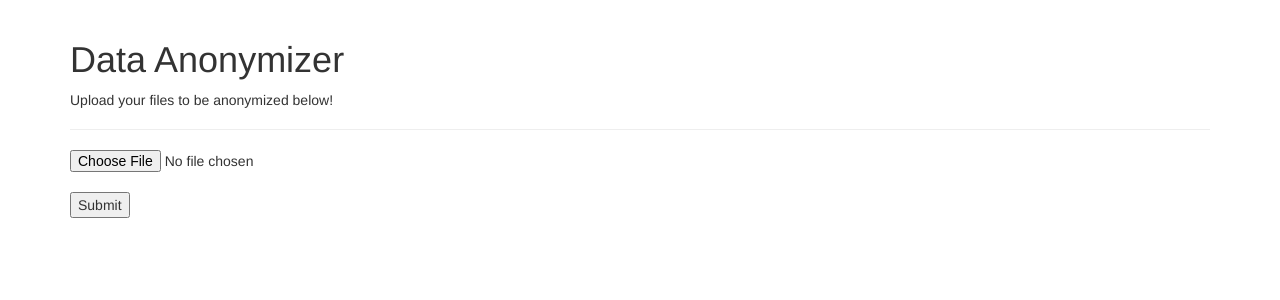
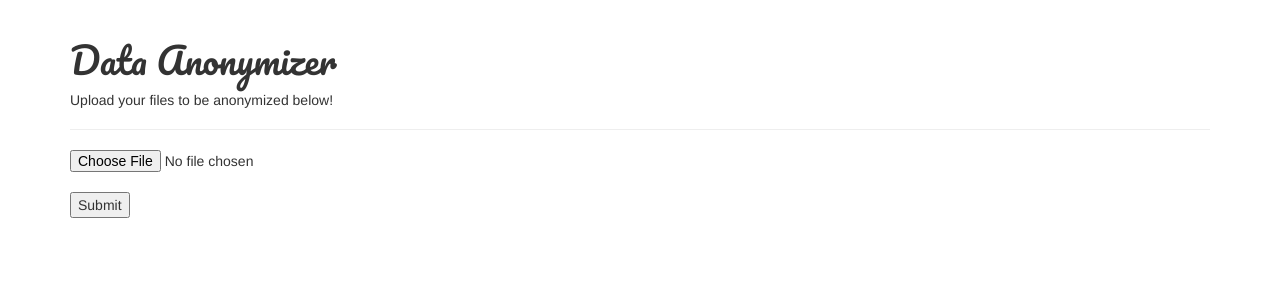
Before and after one commit to jaabberwocky/anonymiseapp, a Flask app: page /upload in a window 1280 px wide. Shown: the top 300 px of the page. Run offline with Flask 2, Linux system fonts and the light colour scheme; some libraries are stand-ins or nearby versions.

Commit message:
update front end; added google fonts offline

```diff
--- /dev/null
+++ b/app/static/style.css
@@ -0,0 +1,27 @@
+/* pacifico-regular - latin */
+@font-face {
+    font-family: 'Pacifico';
+    font-style: normal;
+    font-weight: 400;
+    src: url('fonts/pacifico-v12-latin-regular.eot'); /* IE9 Compat Modes */
+    src: local('Pacifico Regular'), local('Pacifico-Regular'),
+         url('fonts/pacifico-v12-latin-regular.eot?#iefix') format('embedded-opentype'), /* IE6-IE8 */
+         url('fonts/pacifico-v12-latin-regular.woff2') format('woff2'), /* Super Modern Browsers */
+         url('fonts/pacifico-v12-latin-regular.woff') format('woff'), /* Modern Browsers */
+         url('fonts/pacifico-v12-latin-regular.ttf') format('truetype'), /* Safari, Android, iOS */
+         url('fonts/pacifico-v12-latin-regular.svg#Pacifico') format('svg'); /* Legacy iOS */
+  }
+
+  h1 {
+      font-family: 'Pacifico';
+  }
+
+  h1 > a {
+    color: inherit;
+    text-decoration: inherit;
+  }
+
+  h1 > a:hover {
+    color: inherit;
+    text-decoration: inherit;
+  }
--- /dev/null
+++ b/app/templates/base.html
@@ -0,0 +1,18 @@
+{% extends "bootstrap/base.html" %}
+{% block head %}
+	{{ super() }}
+    <link rel="stylesheet" href="{{ url_for('static', filename='style.css') }}">
+{% endblock %}
+
+{% block title %}File Anonymizer{% endblock %}
+
+{% block content %}
+
+<div class ="container">
+	<div class="page-header">
+		<h1><a href="/">Data Anonymizer</a></h1>
+		<p>Upload your files to be anonymized below!</p>
+	</div>
+</div>
+
+{% endblock %}
--- a/app/templates/upload.html
+++ b/app/templates/upload.html
@@ -1,18 +1,11 @@
-{% extends "bootstrap/base.html" %}
+{% extends "base.html" %}
 {% block head %}
 	{{ super() }}
 {% endblock %}
 
-{% block title %}File Anonymizer{% endblock %}
-
 {% block content %}
 
-<div class ="container">
-	<div class="page-header">
-		<h1>Data Anonymizer</h1>
-		<p>Upload your files to be anonymized below!</p>
-	</div>
-</div>
+{{ super() }}
 
 <div class ="container">
 	<form method=POST enctype=multipart/form-data action="{{ url_for('files_upload')}}">
```
Also changed, not shown: app/templates/index.html (+2 -7 lines), app/templates/selectcolumn.html (+6 -2 lines), app/static/fonts/pacifico-v12-latin-regular.ttf (added), app/static/fonts/pacifico-v12-latin-regular.woff (added), app/static/fonts/pacifico-v12-latin-regular.woff2 (added), 3 other files.
